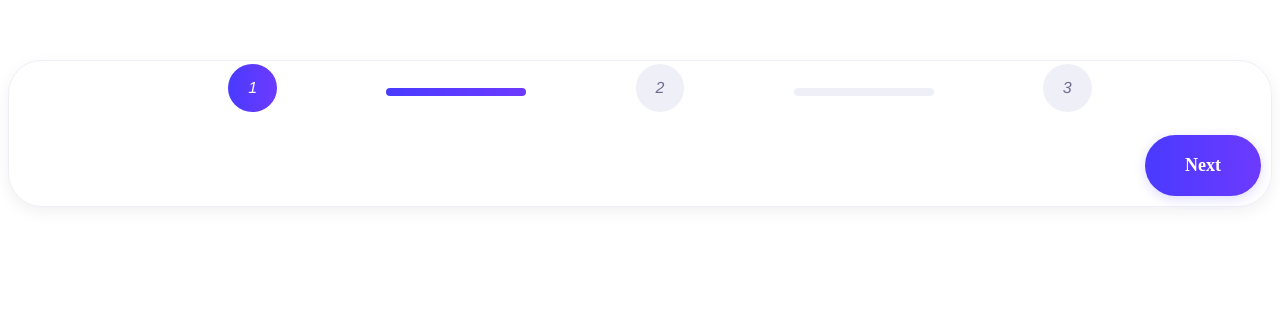
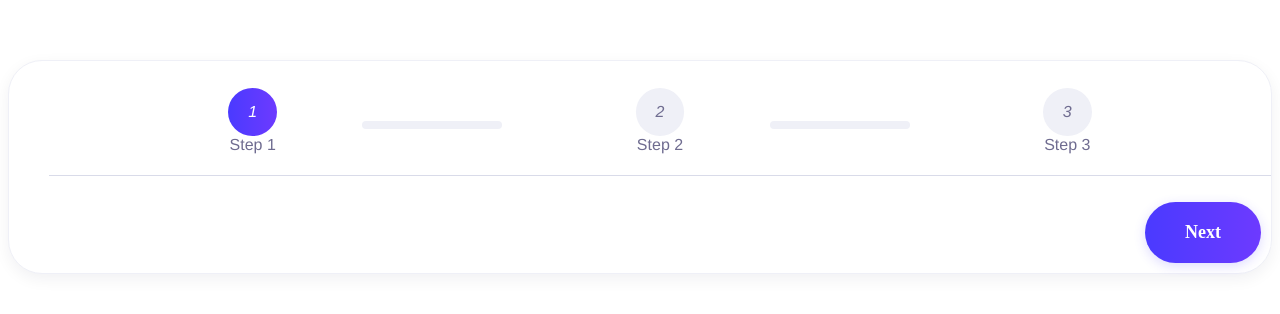
Before and after one commit to bahadirsofuoglu/form-wizard-vue3, a Vue app: page / in a window 1280 px wide. Shown: the top 314 px of the page. Built offline with nearby package versions, Linux system fonts and the light colour scheme.

Commit message:
progress completed

```diff
--- a/src/components/Wizard.vue
+++ b/src/components/Wizard.vue
@@ -12,6 +12,7 @@
           :tab="tab"
           :step-size="stepSize"
           :index="index"
+          :currentIndex="currentTabIndex"
           @click="navigateToTab(index)"
         >
         </WizardStep>
@@ -80,15 +81,18 @@ const props = defineProps({
       {
         id: 0,
         active: true,
-        checked: false
+        checked: false,
+        title: 'Step 1'
       },
       {
         id: 1,
-        checked: false
+        checked: false,
+        title: 'Step 2'
       },
       {
         id: 2,
-        checked: false
+        checked: false,
+        title: 'Step 3'
       }
     ]
   },
--- a/src/components/WizardStep.vue
+++ b/src/components/WizardStep.vue
@@ -1,14 +1,10 @@
 <template>
   <li>
-    <a>
+    <div class="fw_list_wrapper">
       <div
         :id="`step-${tab.tabId}`"
-        class="fw-icon-circle md"
+        class="fw-icon-circle"
         role="tab"
-        :tabindex="tab.checked ? 0 : ''"
-        :aria-controls="tab.tabId"
-        :aria-disabled="tab.active"
-        :aria-selected="tab.active"
         :class="[
           {
             'fw-step-active': tab.active
@@ -29,7 +25,7 @@
         class="fw-step-progress"
         :class="[
           {
-            'fw-step-progress-active': tab.active
+            'fw-step-progress-active': progressActive
           }
         ]"
       />
@@ -45,7 +41,7 @@
           {{ tab.title }}
         </span>
       </slot>
-    </a>
+    </div>
   </li>
 </template>
 <script setup>
@@ -58,10 +54,17 @@ const props = defineProps({
   index: {
     type: Number,
     default: 0
+  },
+  currentIndex: {
+    type: Number
   }
 })
 
+const progressActive = computed(() => {
+  return props.currentIndex === props.index + 1
+})
+
 onMounted(() => {
-  console.log(props.tab.active)
+  console.log(props.currentIndex === props.index + 1)
 })
 </script>
--- a/src/styles/_form-wizard.scss
+++ b/src/styles/_form-wizard.scss
@@ -20,6 +20,8 @@
       list-style-type: none !important;
 
       li {
+        border-bottom: 1px solid #d9dbe9;
+        padding: 1.5rem;
         .fw-icon-circle {
           display: flex;
           align-items: center;
@@ -34,16 +36,16 @@
         }
       }
       li,
-      a {
+      .fw_list_wrapper {
         flex: 1;
         align-items: center;
         flex-wrap: wrap;
         flex-grow: 1;
       }
-      a {
+      .fw_list_wrapper {
         display: flex;
       }
-      > li > a {
+      > li > .fw_list_wrapper {
         display: flex;
         flex-direction: column;
         padding: 0;
@@ -68,8 +70,9 @@
     background: #eff0f7;
     border-radius: 40px;
     top: 50%;
+
     &-active {
-      background: $btn-bg;
+      background: $progress-active;
     }
   }
 
--- a/src/styles/_variables.scss
+++ b/src/styles/_variables.scss
@@ -4,3 +4,9 @@ $btn-back-bg: #6f6c90 !default;
 $white-color: #ffffff !default;
 $icon-grey: #eff0f7 !default;
 $icon-text: #6f6c90 !default;
+$progress-active: linear-gradient(
+  90deg,
+  #0088ff -3.12%,
+  #a033ff 48.22%,
+  #ff5c87 105.52%
+) !default;
```
